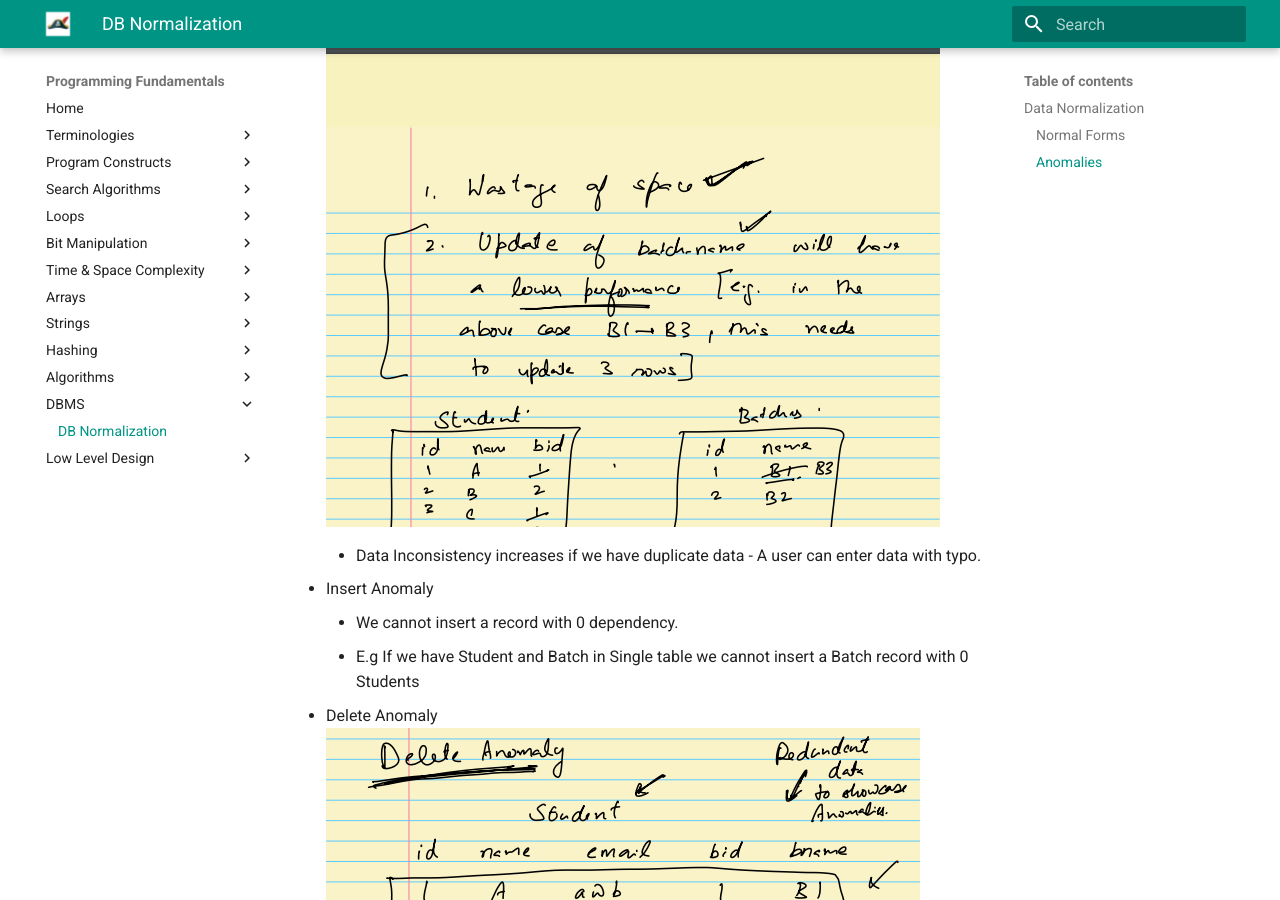
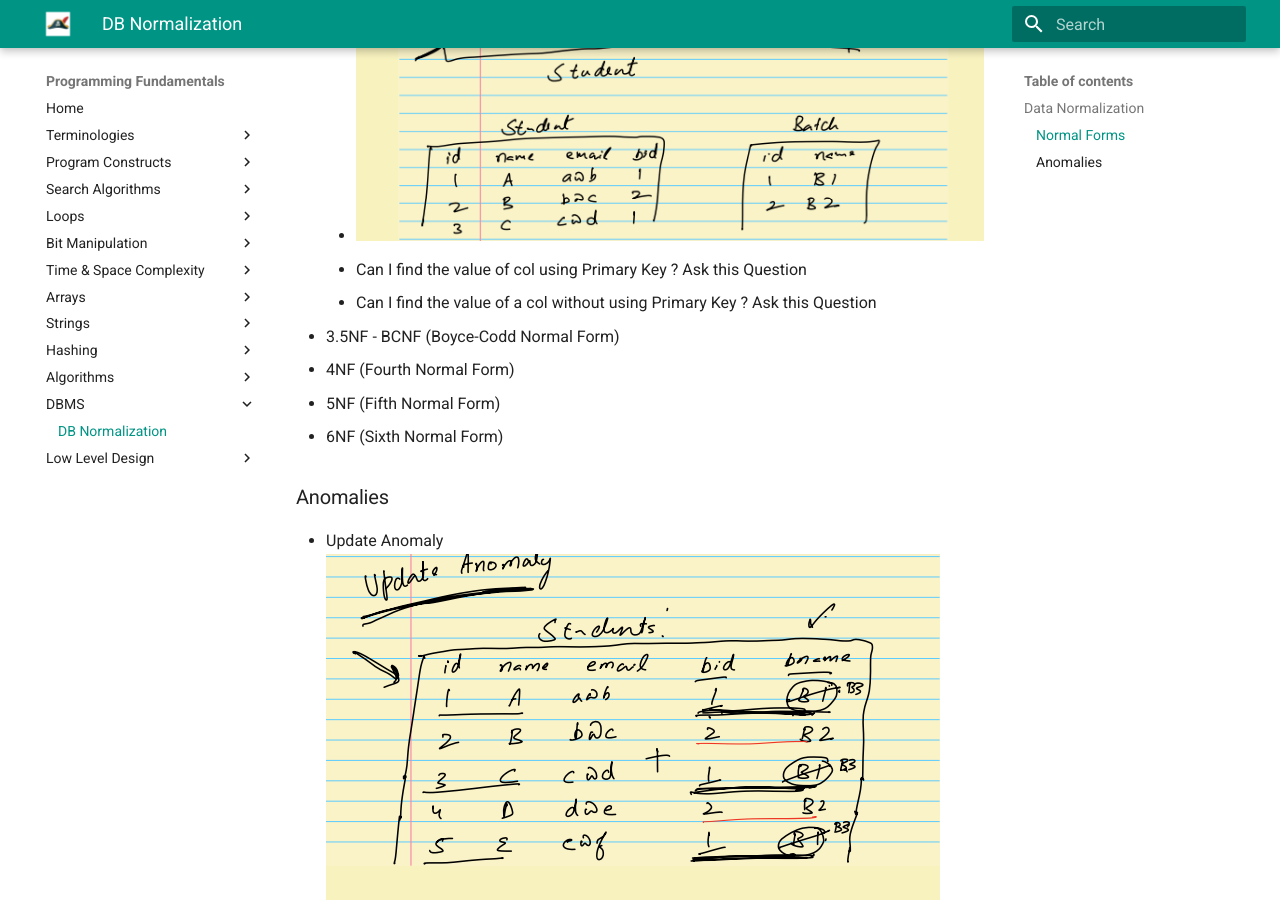
Before and after one commit to santosh-1987/programming-fundamentals, an MkDocs documentation site: the page built from docs/dbms/normalization.md, in a window 1280 px wide and 900 px high, scrolled down 3854 px. Built offline with MkDocs 1.6.1 and Material for MkDocs 9.7.7, drawn with Linux system fonts in a browser that asks for light colours; the version menu is left out.

Commit message:
Db Normalization

```diff
--- a/docs/dbms/normalization.md
+++ b/docs/dbms/normalization.md
@@ -19,6 +19,9 @@ DB Normalization is a technique that detects degree of redundancy(needless) of d
 - 3NF (Third Normal Form)
   - Rule 1- Be in 2NF
   - Rule 2- Has no transitive functional dependencies
+  - ![img.png](../assets/images/rdbms/3nf_desc.png)
+  - Can I find the value of col using Primary Key ? Ask this Question
+  - Can I find the value of a col without using Primary Key ? Ask this Question
 - 3.5NF - BCNF (Boyce-Codd Normal Form)
 - 4NF (Fourth Normal Form)
 - 5NF (Fifth Normal Form)
```
Also changed, not shown: docs/assets/images/rdbms/3nf_desc.png (added).
